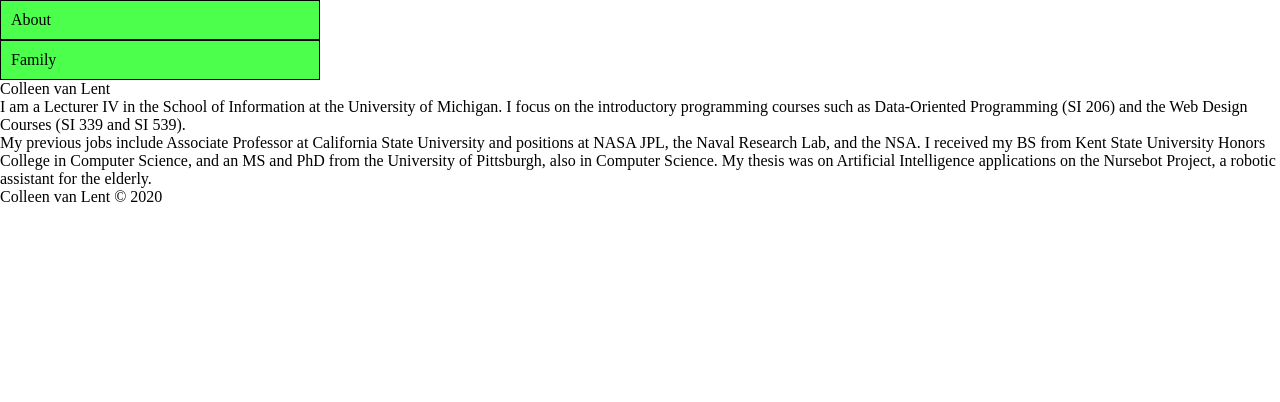
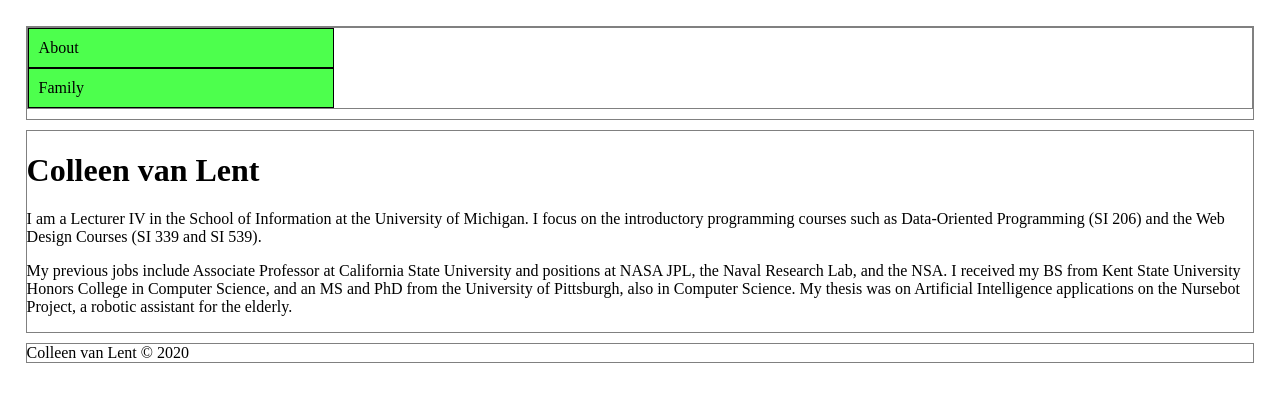
Before and after one commit to belizc/homework1, a plain HTML site: page index.html in a window 1280 px wide. Drawn offline with Linux system fonts and the light colour scheme; files that its build step writes are made by us from their sources.

Commit message:
Update index.html

```diff
--- a/index.html
+++ b/index.html
@@ -1,11 +1,13 @@
 <!DOCTYPE html>
 <html lang="en">
 <head>
+	<title>Index</title>
 	<meta charset="UTF-8">
 	<title>Document</title>
 	<link rel="icon" href="imgs/favicon.ico">
+	<link rel="stylesheet" href="html5reset.css">
 	<link rel="stylesheet" href="style.css">
-	<link rel="stylesheet" href="html5reset.css">
+
 </head>
 <body>
 
@@ -17,13 +19,13 @@
 		</ul>
 	</nav>
 </header>
-
+	<main>
 	<h1>Colleen van Lent</h1>
 
 <p>I am a Lecturer IV in the School of Information at the University of Michigan. I focus on the introductory programming courses such as Data-Oriented Programming (SI 206) and the Web Design Courses (SI 339 and SI 539).</p>
 
 <p>My previous jobs include Associate Professor at California State University and positions at NASA JPL, the Naval Research Lab, and the NSA. I received my BS from Kent State University Honors College in Computer Science, and an MS and PhD from the University of Pittsburgh, also in Computer Science. My thesis was on Artificial Intelligence applications on the Nursebot Project, a robotic assistant for the elderly.</p>
-
+	</main>
 <footer>
 Colleen van Lent &copy 2020
 </footer>
```
